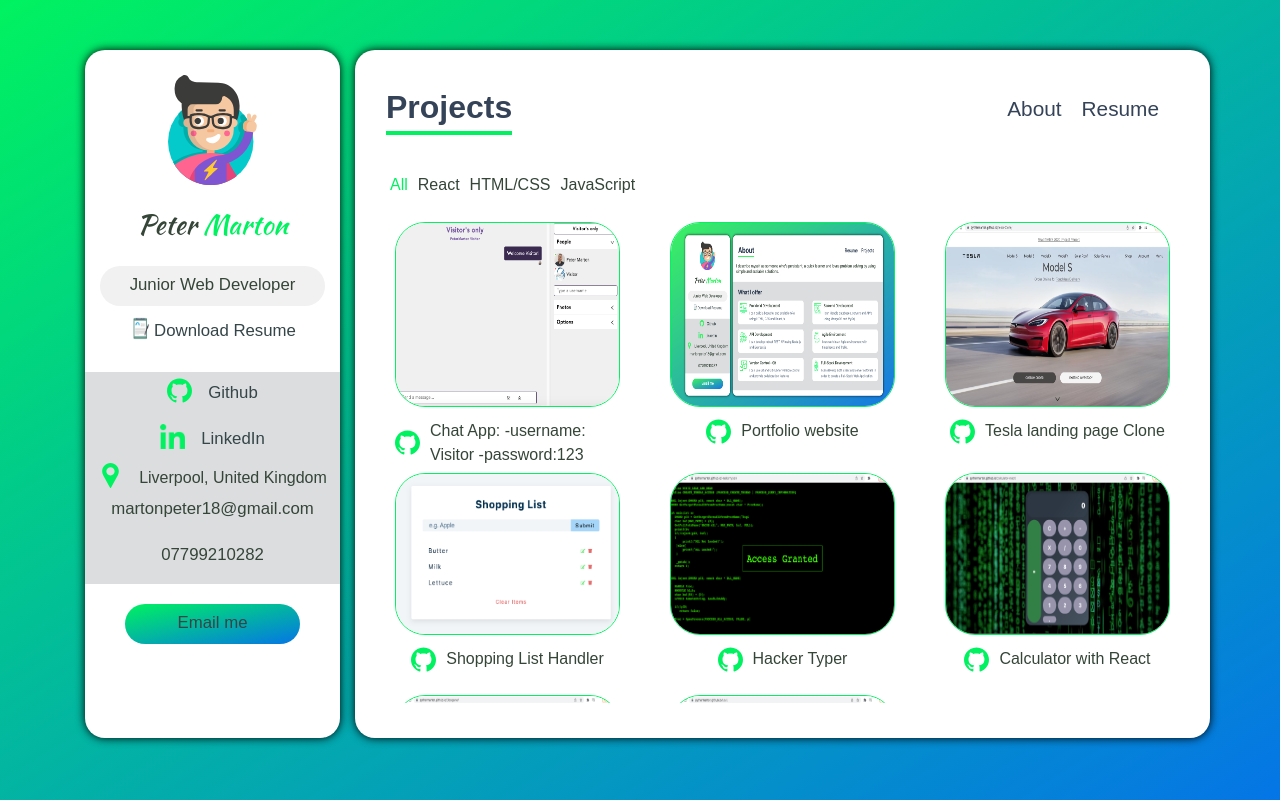
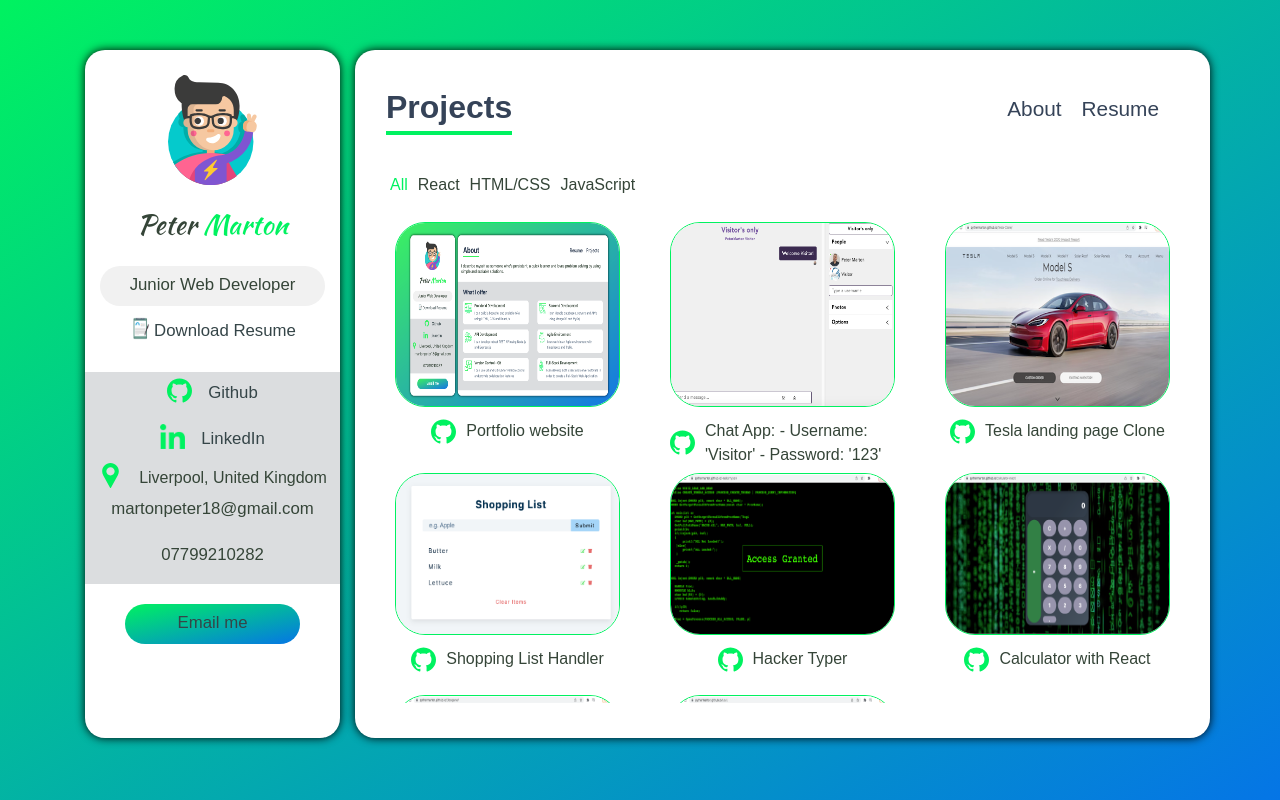
Before and after one commit to PytherMarton/Portfolio, a React (Create React App) app: page /projects in a window 1280 px wide. Built offline with nearby package versions, Linux system fonts and the light colour scheme.

Commit message:
some fix

```diff
--- a/src/components/data/projects_data.js
+++ b/src/components/data/projects_data.js
@@ -1,4 +1,4 @@
-import tesla from "../../assets/projects_images/tesla.jpeg";
+import tesla from "../../assets/projects_images/tesla.png";
 import reactCalc from "../../assets/projects_images/reactCalc.jpeg";
 import dicegame from "../../assets/projects_images/dicegame.jpeg";
 import builder from "../../assets/projects_images/builder.jpeg";
@@ -10,17 +10,17 @@
 
 const data_projects = [
     {
-        name: "Chat App: -username: Visitor -password:123",
-        image: chat,
-        deployed_url: "https://chatlif3.netlify.app",
-        github_url: "https://github.com/PytherMarton/ChatApp",
-        category: ['React']
-    },
-    {
         name: "Portfolio website",
         image: portfolio,
         deployed_url: "http://www.petermcodes.com",
         github_url: "https://github.com/PytherMarton/Portfolio",
+        category: ['React']
+    },
+    {
+        name: "Chat App: - Username: 'Visitor' - Password: '123'",
+        image: chat,
+        deployed_url: "https://chatlif3.netlify.app",
+        github_url: "https://github.com/PytherMarton/ChatApp",
         category: ['React']
     },
     {
```
Also changed, not shown: src/assets/projects_images/tesla.jpeg (deleted), src/assets/projects_images/tesla.png (added).
